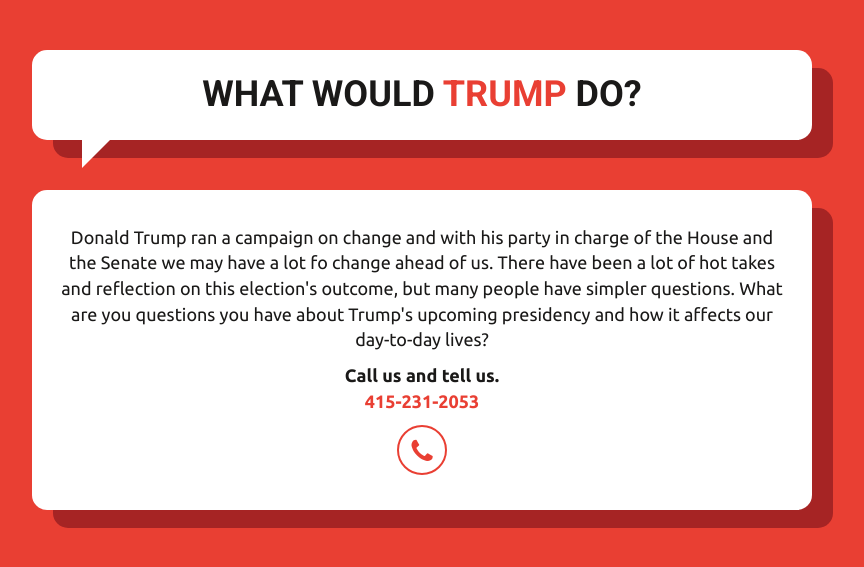
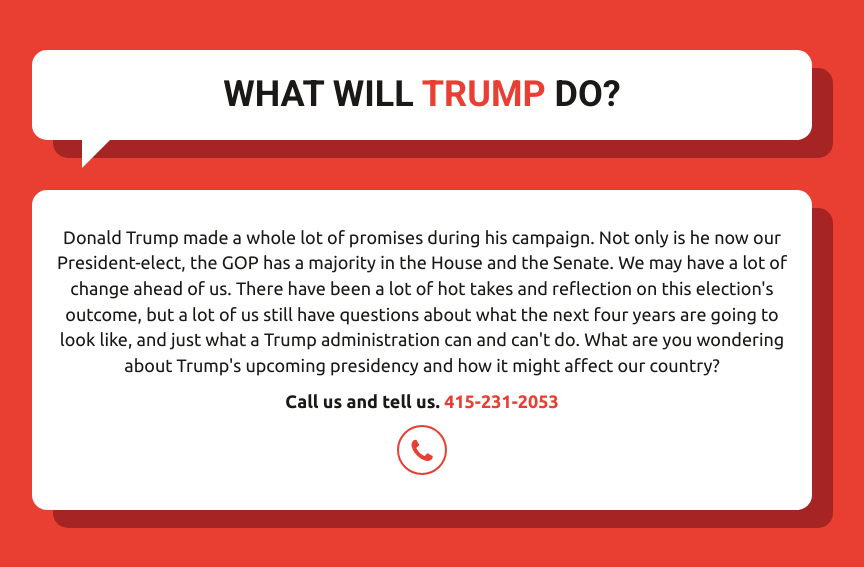
Before and after one commit to buzzfeed-openlab/speakeasy, a Flask app: page / in a window 1280 px wide. Shown: the top 567 px of the page, without its empty margins (218-1082 px from the left). Run offline with Flask 2, Linux system fonts and the light colour scheme; some libraries are stand-ins or nearby versions.

Commit message:
Quick wordsmithing.

```diff
--- a/story_collector/templates/index.html
+++ b/story_collector/templates/index.html
@@ -4,15 +4,15 @@
 <div class="container">
   <div class="row" id="intro">
     <div class="col-sm-8 col-sm-offset-2 rounded-box speechbubble">
-      <h1>What Would <span class="buzzfeed-red">Trump</span> Do?</h1>
+      <h1>What Will <span class="buzzfeed-red">Trump</span> Do?</h1>
     </div>
 
     <div class="col-sm-8 col-sm-offset-2 rounded-box" id="introtext">
-      <p>Donald Trump ran a campaign on change and with his party in charge of the House and the Senate we may have a lot fo change ahead of us. There have been a lot of hot takes and reflection on this election's outcome, but many people have simpler questions. What are you questions you have about Trump's upcoming presidency and how it affects our day-to-day lives?</p>
+      <p>Donald Trump made a whole lot of promises during his campaign. Not only is he now our President-elect, the GOP has a majority in the House and the Senate. We may have a lot of change ahead of us. There have been a lot of hot takes and reflection on this election's outcome, but a lot of us still have questions about what the next four years are going to look like, and just what a Trump administration can and can't do. What are you wondering about Trump's upcoming presidency and how it might affect our country?</p>
 
       <p>
-        <b>Call us and tell us.</br>
-        <a href="tel:1-415-231-2053" class="buzzfeed-red">415-231-2053</span></a>
+        <b>Call us and tell us. </ br>
+        <a href="tel:1-415-231-2053" class="buzzfeed-red">415-231-2053</span></a></b>
       </p>
       <a href="tel:1-415-231-2053"><i class="fa fa-phone animated shake"></i></a>
 
```
